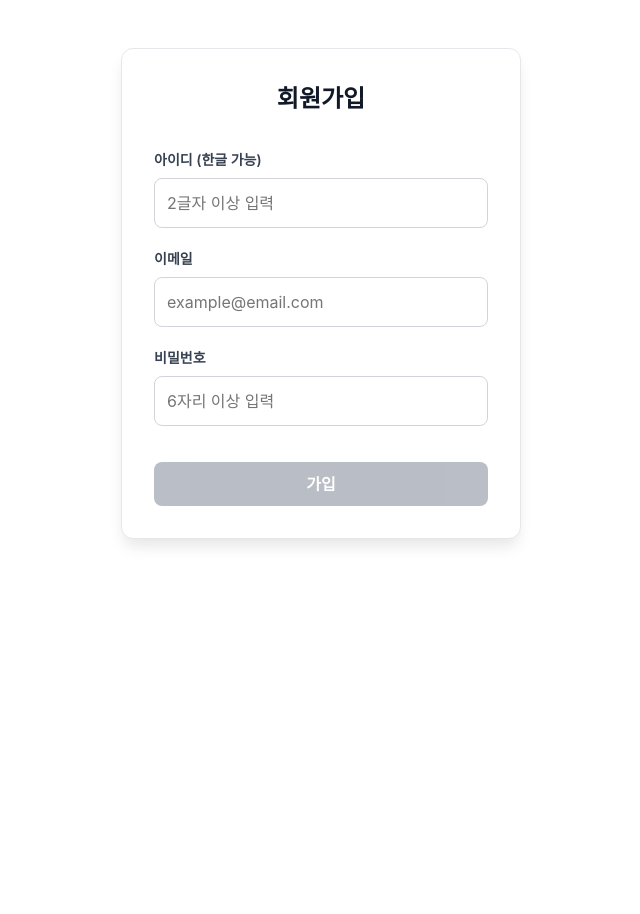
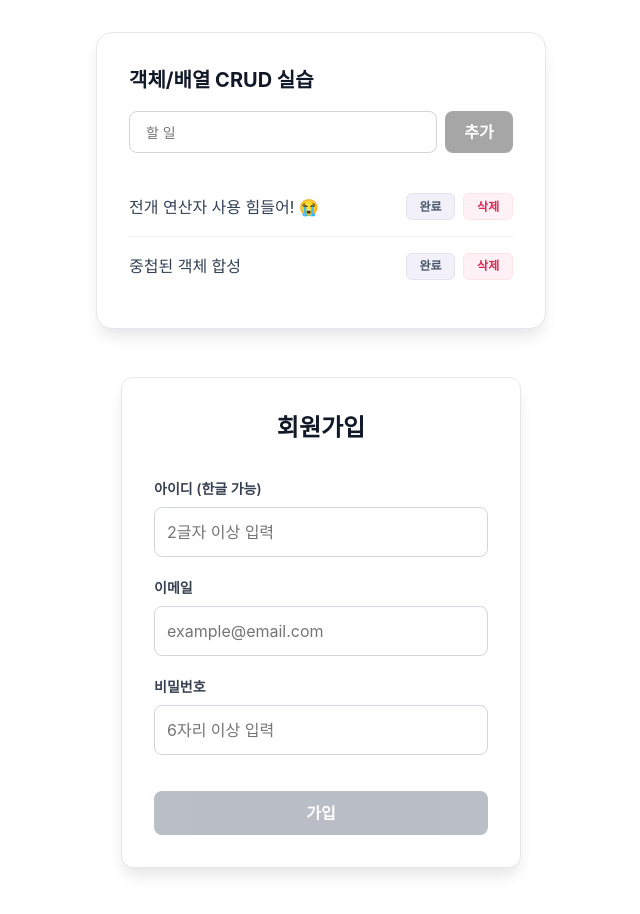
Before and after one commit to songha-5/learn-react, a React (Vite) app in the folder 06-폼-핸들링-DOM-참조/: page / in a window 1280 px wide. Shown: the whole page, without its empty margins (319-959 px from the left). Before the commit the page ends 800 px from the top, so only its background shows below. Built offline with nearby package versions, Linux system fonts and the light colour scheme.

Commit message:
학습 파일추가

```diff
--- a/06-폼-핸들링-DOM-참조/package.json
+++ b/06-폼-핸들링-DOM-참조/package.json
@@ -10,8 +10,10 @@
     "preview": "vite preview"
   },
   "dependencies": {
+    "immer": "^11.1.4",
     "react": "^19.2.0",
-    "react-dom": "^19.2.0"
+    "react-dom": "^19.2.0",
+    "use-immer": "^0.11.0"
   },
   "devDependencies": {
     "@eslint/js": "^9.39.1",
--- a/06-폼-핸들링-DOM-참조/src/app/index.tsx
+++ b/06-폼-핸들링-DOM-참조/src/app/index.tsx
@@ -1,10 +1,12 @@
 import { FileUpload, FormSubmission, MultiInputForm, RefStudy, SmartForm } from '@/components'
 import S from './style.module.css'
 import { SignUpForm } from '@/practices'
+import TodosCrudWithImmer from '@/components/TodosCrudWithImmer/TodosCrudWithImmer'
 
 export default function App() {
   return (
     <div className={S.container}>
+      <TodosCrudWithImmer />
       <SignUpForm />
       {/* <FileUpload />
       <RefStudy />
--- /dev/null
+++ b/06-폼-핸들링-DOM-참조/src/components/TodosCrudWithImmer/TodosCrudWithImmer.tsx
@@ -0,0 +1,171 @@
+import { useState, useRef, useId } from 'react'
+import S from './TodosCurdWithImmer.module.css'
+
+interface Todo {
+  id: string
+  text: string
+  done: boolean
+  metadata: {
+    createdAt: string
+    updatedAt: string | null
+  }
+}
+
+const INITIAL_TODOS: Todo[] = [
+  {
+    id: 'todo-1773533484499',
+    text: '중첩된 객체 합성',
+    done: false,
+    metadata: {
+      createdAt: '2026-03-18T17:12:41.964Z',
+      updatedAt: null,
+    },
+  },
+  {
+    id: 'todo-1773533492567',
+    text: '전개 연산자 사용 힘들어! 😭',
+    done: false,
+    metadata: {
+      createdAt: '2026-03-19T21:06:47.985Z',
+      updatedAt: null,
+    },
+  },
+]
+
+export default function TodosCrudWithImmer() {
+  const [todos, setTodos] = useState<Todo[]>(INITIAL_TODOS)
+
+  const [doIt, setDoIt] = useState('')
+  const todoInputRef = useRef<HTMLInputElement>(null)
+
+  const addTodo = () => {
+    const newTodo: Todo = {
+      id: `todo-${Date.now()}`,
+      text: doIt,
+      done: false,
+      metadata: {
+        createdAt: getCurrentDate(),
+        updatedAt: null,
+      },
+    }
+
+    setTodos((prev) => [...prev, newTodo])
+    setDoIt('')
+    todoInputRef.current?.focus()
+  }
+
+  const toggleTodo = (todoId: Todo['id']) => {
+    setTodos((prev) =>
+      prev.map((todo) =>
+        todo.id === todoId
+          ? {
+              ...todo,
+              done: !todo.done,
+              metadata: {
+                ...todo.metadata,
+                updatedAt: getCurrentDate(),
+              },
+            }
+          : todo,
+      ),
+    )
+  }
+
+  const deleteTodo = (todoId: Todo['id']) => {
+    // if (confirm('정말 삭제하시겠습니까?')) {
+      setTodos((prev) => prev.filter((todo) => todo.id !== todoId))
+    // }
+  }
+
+  const handleAddTodo = (e: React.SubmitEvent) => {
+    e.preventDefault()
+    if (isDisabled) return
+    addTodo()
+  }
+
+  const sectionId = useId()
+  const isDisabled = 1 > doIt.trim().length
+
+  return (
+    <section className={S.container} aria-labelledby={sectionId}>
+      <header className={S.header}>
+        <h2 id={sectionId} className={S.title}>
+          객체/배열 CRUD 실습
+        </h2>
+
+        <form className={S.form} onSubmit={handleAddTodo}>
+          <input
+            type="text"
+            placeholder="할 일"
+            aria-label="새 할 일 입력"
+            className={S.input}
+            ref={todoInputRef}
+            value={doIt}
+            onChange={(e) => setDoIt(e.target.value)}
+          />
+          <button
+            type="submit"
+            className={S.buttonAdd}
+            aria-disabled={isDisabled}
+          >
+            추가
+          </button>
+        </form>
+      </header>
+
+      <ul className={S.list} aria-label="할 일 목록">
+        {todos.toReversed().map((todo) => {
+          const todoTextClassName = `${S.text} ${todo.done ? S.completed : ''}`.trim()
+          const { createdAt, updatedAt } = todo.metadata
+
+          return (
+            <li key={todo.id} className={S.item}>
+              <span className={todoTextClassName}>
+                {todo.text}
+                <span className="sr-only">
+                  {!todo.done
+                    ? `${formatData(createdAt)} 생성`
+                    : `${formatData(updatedAt ?? getCurrentDate())} 완료`}
+                </span>
+              </span>
+              <div className={S.buttonGroup}>
+                <button
+                  type="button"
+                  className={S.buttonToggle}
+                  aria-pressed={todo.done}
+                  onClick={() => toggleTodo(todo.id)}
+                >
+                  {todo.done ? '취소' : '완료'}
+                </button>
+                <button
+                  type="button"
+                  className={S.buttonDelete}
+                  aria-label={`${todo.text} 삭제`}
+                  onClick={() => deleteTodo(todo.id)}
+                >
+                  삭제
+                </button>
+              </div>
+            </li>
+          )
+        })}
+      </ul>
+
+      {todos.length === 0 && (
+        <p className={S.empty}>할 일 목록이 비어 있습니다.</p>
+      )}
+    </section>
+  )
+}
+
+function getCurrentDate() {
+  return new Date().toISOString()
+}
+
+function formatData(dateInfo: string) {
+  return new Date(dateInfo).toLocaleDateString('ko-KR', {
+    year: 'numeric',
+    month: 'long',
+    day: 'numeric',
+  })
+}
--- /dev/null
+++ b/06-폼-핸들링-DOM-참조/src/components/TodosCrudWithImmer/TodosCurdWithImmer.module.css
@@ -0,0 +1,140 @@
+.container {
+
+  --bg-color: #ffffff;
+  --border-color: #e5e7eb;
+  --text-main: #111827;
+  --text-sub: #334155;
+  --text-muted: #94a3b8;
+  --primary-color: #4925eb;
+  --primary-hover: #371496;
+  --danger-bg: #fff1f6;
+  --danger-text: #d82c57;
+  --danger-hover: #ffe4e6;
+  --neutral-bg: #f2f1f9;
+  --neutral-border: #e7e2f0;
+  --radius-lg: 16px;
+  --radius-md: 8px;
+  --radius-sm: 6px;
+
+  max-width: 450px;
+  margin: 2rem auto;
+  padding: 2rem;
+  background-color: var(--bg-color);
+  border: 1px solid var(--border-color);
+  border-radius: var(--radius-lg);
+  box-shadow: 0 10px 15px -3px rgba(0, 0, 0, 0.1);
+
+  .header {
+    margin-bottom: 1.5rem;
+
+    .title {
+      font-size: 1.25rem;
+      font-weight: 700;
+      margin-bottom: 1rem;
+      color: var(--text-main);
+    }
+
+    .form {
+      display: flex;
+      gap: 0.5rem;
+
+      .input {
+        flex: 1;
+        padding: 0.6rem 1rem;
+        border: 1px solid #d1d5db;
+        border-radius: var(--radius-md);
+        font-size: 0.875rem;
+      }
+
+      .buttonAdd {
+        padding: 0.6rem 1.2rem;
+        background-color: var(--primary-color);
+        color: white;
+        font-weight: 600;
+        border-radius: var(--radius-md);
+        border: none;
+        cursor: pointer;
+
+        &:hover:not([aria-disabled="true"]) {
+          background-color: var(--primary-hover);
+        }
+
+        &[aria-disabled="true"] {
+          cursor: not-allowed;
+          filter: grayscale(1);
+          opacity: 0.45;
+        }
+      }
+    }
+  }
+
+  .list {
+    list-style: none;
+    padding: 0;
+    margin: 0;
+
+    .item {
+      display: flex;
+      align-items: center;
+      justify-content: space-between;
+      padding: 1rem 0;
+      border-bottom: 1px solid var(--neutral-bg);
+
+      &:last-child {
+        border-bottom: none;
+      }
+
+      .text {
+        font-size: 1rem;
+        color: var(--text-sub);
+        transition: all 0.2s;
+
+        &.completed {
+          text-decoration: line-through;
+          color: var(--text-muted);
+        }
+      }
+
+      .buttonGroup {
+        display: flex;
+        gap: 0.5rem;
+
+        button {
+          padding: 0.4rem 0.8rem;
+          font-size: 0.75rem;
+          font-weight: 600;
+          border-radius: var(--radius-sm);
+          cursor: pointer;
+          transition: all 0.2s;
+        }
+
+        .buttonToggle {
+          background-color: var(--neutral-bg);
+          border: 1px solid var(--neutral-border);
+          color: #475569;
+
+          &:hover {
+            background-color: var(--neutral-border);
+          }
+        }
+
+        .buttonDelete {
+          background-color: var(--danger-bg);
+          border: 1px solid var(--danger-hover);
+          color: var(--danger-text);
+
+          &:hover {
+            background-color: var(--danger-hover);
+          }
+        }
+      }
+    }
+  }
+
+  .empty {
+    text-align: center;
+    color: #707c8d;
+    font-size: 0.875rem;
+    margin-top: 2rem;
+  }
+}
```
Also changed, not shown: 1 other file (tests, documents, lock files or other folders).
